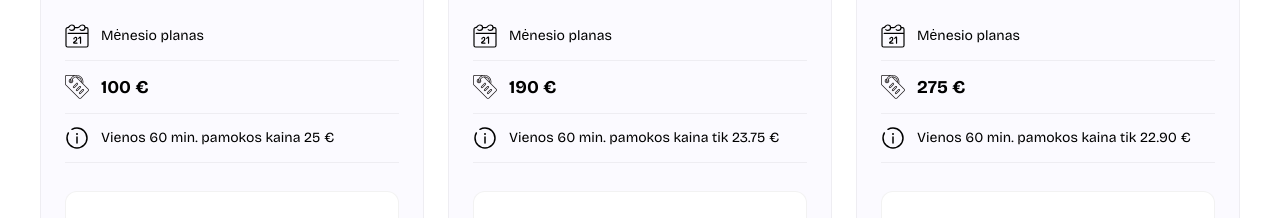
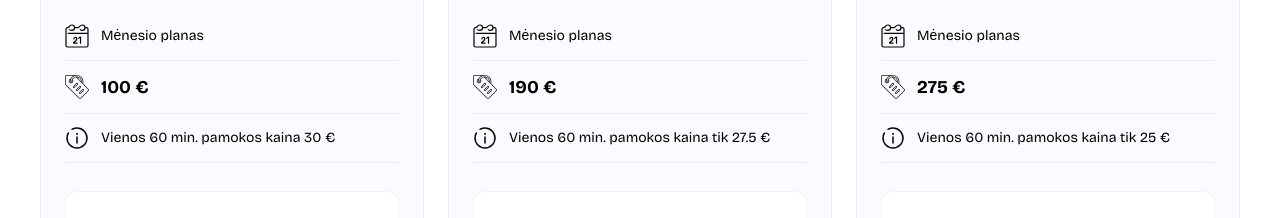
Before and after one commit to prochas/AngluMokytojas, a Next.js app: page / in a window 1280 px wide. Shown: the part 2560-2778 px from the top of the page. Built offline with nearby package versions, Linux system fonts and the light colour scheme.

Commit message:
Changed price

```diff
--- a/src/components/Prices/Prices.js
+++ b/src/components/Prices/Prices.js
@@ -22,7 +22,7 @@ function Prices() {
       description: "Mėnesio planas",
       price: "100 €",
       img: FirstLessonsImg,
-      subDescription: "Vienos 60 min. pamokos kaina 25 €",
+      subDescription: "Vienos 60 min. pamokos kaina 30 €",
     },
     {
       name: "Standartinis",
@@ -30,7 +30,7 @@ function Prices() {
       description: "Mėnesio planas",
       price: "190 €",
       img: SecondLessonsImg,
-      subDescription: "Vienos 60 min. pamokos kaina tik 23.75 €",
+      subDescription: "Vienos 60 min. pamokos kaina tik 27.5 €",
     },
     {
       name: "Premium",
@@ -38,7 +38,7 @@ function Prices() {
       description: "Mėnesio planas",
       price: "275 €",
       img: ThirdLessonsImg,
-      subDescription: "Vienos 60 min. pamokos kaina tik 22.90 €",
+      subDescription: "Vienos 60 min. pamokos kaina tik 25 €",
     },
   ];
 
```
